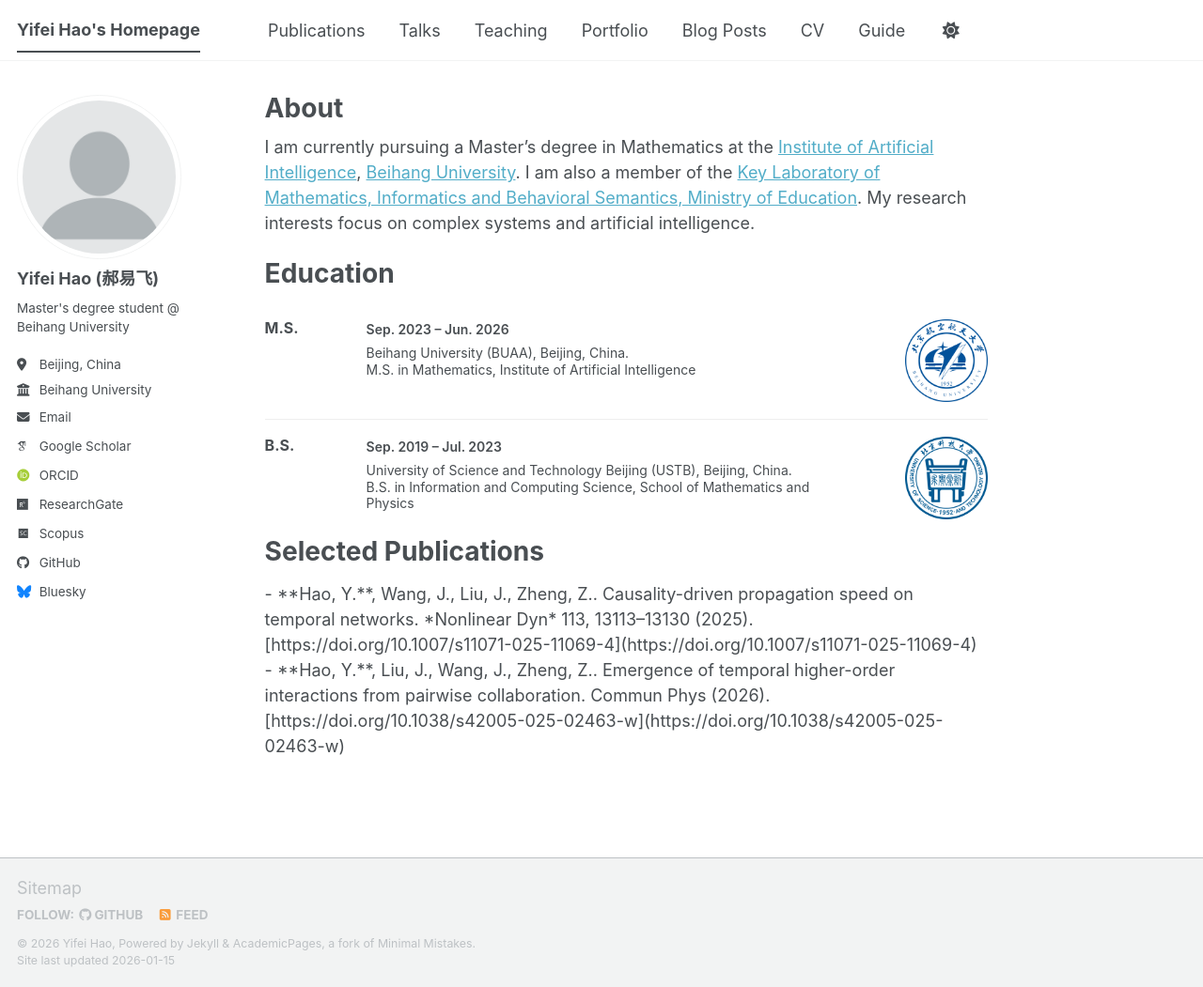
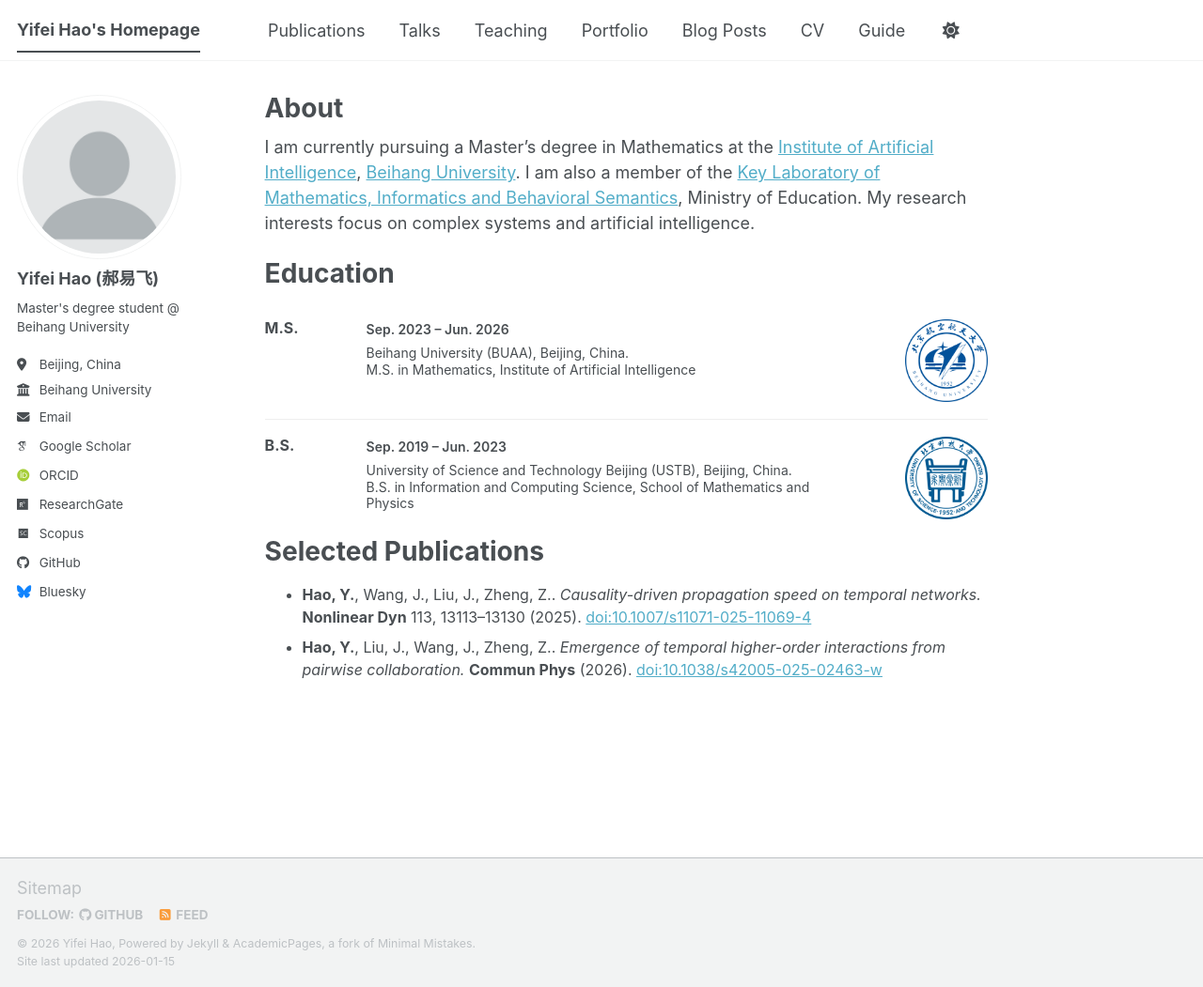
Before and after one commit to if-hyf/if-hyf.github.io, a Jekyll site: the page built from _pages/about.md, in a window 1280 px wide and 1051 px high. Shown: the whole window at 94% size. Built offline with Jekyll 4.4.1, drawn with Linux system fonts in a browser that asks for light colours; some web fonts are replaced; a script bundle is joined from its source files by our own code; library files that are not in the unit come from our copies.

Commit message:
Update about.md

```diff
--- a/_pages/about.md
+++ b/_pages/about.md
@@ -7,7 +7,7 @@ redirect_from:
   - /about.html
 ---
 
-I am currently pursuing a Master's degree in Mathematics at the [Institute of Artificial Intelligence](https://ev.buaa.edu.cn/Schools___Colleges/School_of_Artificial_Intelligence.htm), [Beihang University](https://ev.buaa.edu.cn/). I am also a member of the [Key Laboratory of Mathematics, Informatics and Behavioral Semantics, Ministry of Education](http://lmib.buaa.edu.cn). My research interests focus on complex systems and artificial intelligence.
+I am currently pursuing a Master's degree in Mathematics at the [Institute of Artificial Intelligence](https://ev.buaa.edu.cn/Schools___Colleges/School_of_Artificial_Intelligence.htm), [Beihang University](https://ev.buaa.edu.cn/). I am also a member of the [Key Laboratory of Mathematics, Informatics and Behavioral Semantics](http://lmib.buaa.edu.cn), Ministry of Education. My research interests focus on complex systems and artificial intelligence.
 
 Education
 ======
@@ -60,7 +60,7 @@ Education
   <div class="edu-left">B.S.</div>
 
   <div class="edu-mid">
-    <div class="edu-date">Sep. 2019 – Jul. 2023</div>
+    <div class="edu-date">Sep. 2019 – Jun. 2023</div>
     <p class="edu-text">University of Science and Technology Beijing (USTB), Beijing, China.</p>
     <p class="edu-text">B.S. in Information and Computing Science, School of Mathematics and Physics</p>
   </div>
@@ -72,7 +72,17 @@ Education
 
 Selected Publications
 ======
-<p style="font-size: 18px;">
-- **Hao, Y.**, Wang, J., Liu, J., Zheng, Z.. Causality-driven propagation speed on temporal networks. *Nonlinear Dyn* 113, 13113–13130 (2025). [https://doi.org/10.1007/s11071-025-11069-4](https://doi.org/10.1007/s11071-025-11069-4)
-- **Hao, Y.**, Liu, J., Wang, J., Zheng, Z.. Emergence of temporal higher-order interactions from pairwise collaboration. Commun Phys (2026). [https://doi.org/10.1038/s42005-025-02463-w](https://doi.org/10.1038/s42005-025-02463-w)
-</p>
+<div style="font-size:16px; line-height:1.5;">
+<ul>
+  <li>
+    <b>Hao, Y.</b>, Wang, J., Liu, J., Zheng, Z.. <i>Causality-driven propagation speed on temporal networks.</i>
+    <b>Nonlinear Dyn</b> 113, 13113–13130 (2025).
+    <a href="https://doi.org/10.1007/s11071-025-11069-4">doi:10.1007/s11071-025-11069-4</a>
+  </li>
+  <li>
+    <b>Hao, Y.</b>, Liu, J., Wang, J., Zheng, Z.. <i>Emergence of temporal higher-order interactions from pairwise collaboration.</i>
+    <b>Commun Phys</b> (2026).
+    <a href="https://doi.org/10.1038/s42005-025-02463-w">doi:10.1038/s42005-025-02463-w</a>
+  </li>
+</ul>
+</div>
```
